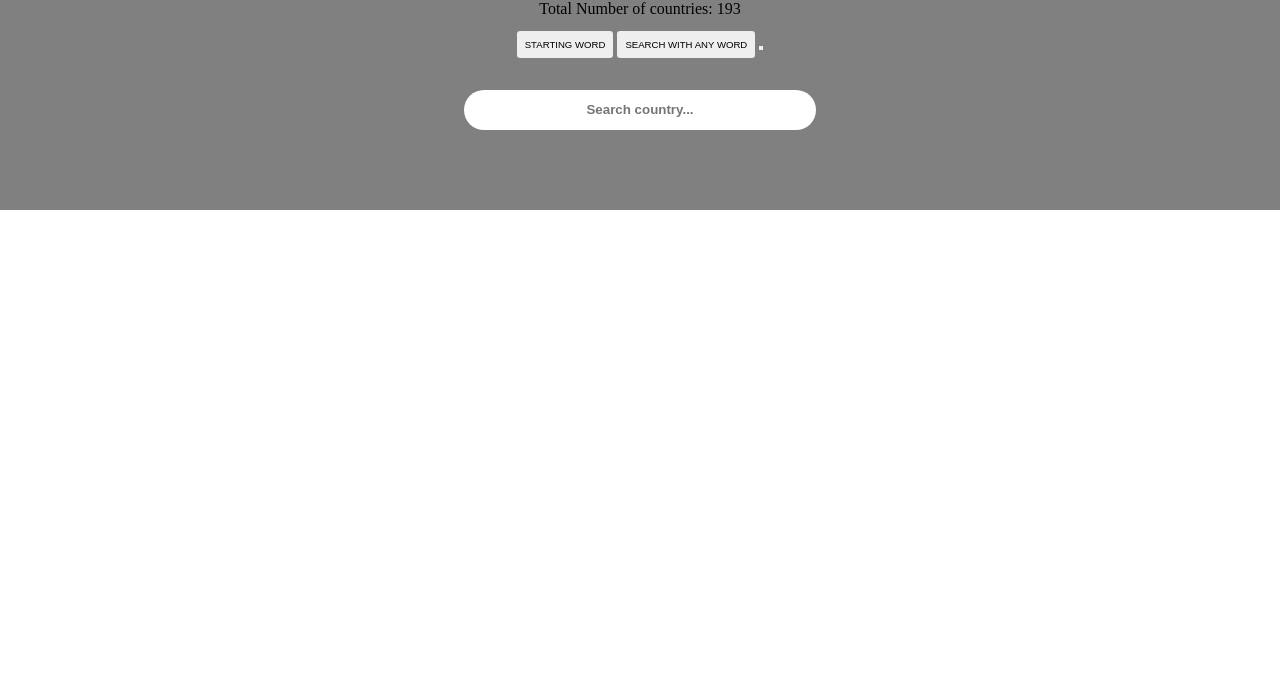
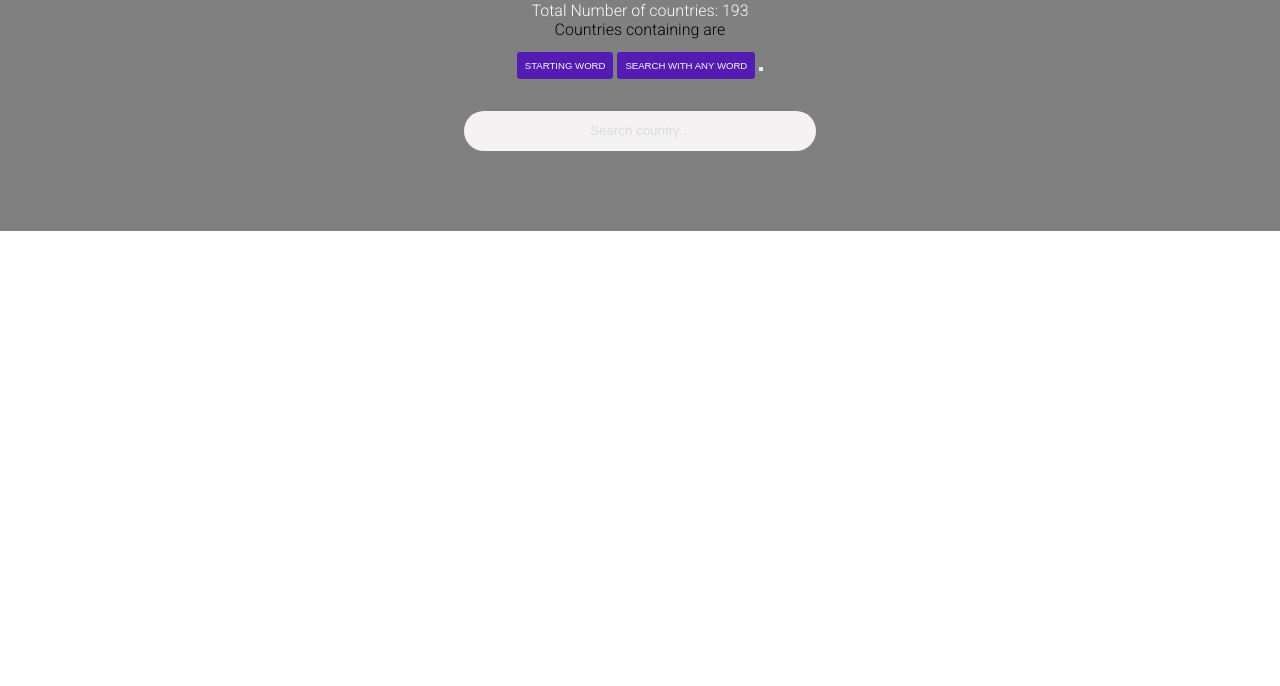
Before and after one commit to Mimi-codes/asabeneh_30_days_of_JavaScript, a website with bundled scripts: page day_26/index.html in a window 1280 px wide. Shown: the part 114-800 px from the top of the page. Built offline with nearby package versions, Linux system fonts and the light colour scheme.

Commit message:
added the filtered countries

```diff
--- a/day_26/js/main.js
+++ b/day_26/js/main.js
@@ -33,23 +33,143 @@ total_countries.textContent = `Total Number of countries: ${countries.length}`
 
 const countries_start = document.querySelector('.countries_start')
 
-countries_start.textContent = ``
+countries_start.textContent = `Countries containing are `
 
-let ca = []
-for (let i = 0; i < countries.length; i++) {
-    if(countries[i].includes('a')) {
-       ca.push(countries[i])
+const start_btn = document.querySelector('.start_btn')
+start_btn.addEventListener('click', (e) => {
+
+    // console.log(ca)
+})
+
+let startA = countries.filter((byLetter)=>
+    (byLetter).startsWith('A'))
+    console.log(startA)
+
+    let startB = countries.filter((byLetter)=>
+    (byLetter).startsWith('B'))
+    console.log(startB)
+
+
+    let startC = countries.filter((byLetter)=>
+    (byLetter).startsWith('C'))
+    console.log(startC)
+
+    let startD = countries.filter((byLetter)=>
+    (byLetter).startsWith('D'))
+    console.log(startD)
+
+    let startE = countries.filter((byLetter)=>
+    (byLetter).startsWith('E'))
+    console.log(startE)
+
+    let startF = countries.filter((byLetter)=>
+    (byLetter).startsWith('F'))
+    console.log(startF)
+
+    let startG = countries.filter((byLetter)=>
+    (byLetter).startsWith('G'))
+    console.log(startG)
+
+    let startH = countries.filter((byLetter)=>
+    (byLetter).startsWith('H'))
+    console.log(startH)
+
+    let startI = countries.filter((byLetter)=>
+    (byLetter).startsWith('I'))
+    console.log(startI)
+
+    let startJ = countries.filter((byLetter)=>
+    (byLetter).startsWith('J'))
+    console.log(startJ)
+
+    let startK = countries.filter((byLetter)=>
+    (byLetter).startsWith('K'))
+    console.log(startK)
+
+    let startL = countries.filter((byLetter)=>
+    (byLetter).startsWith('L'))
+    console.log(startL)
+
+    let startM = countries.filter((byLetter)=>
+    (byLetter).startsWith('M'))
+    console.log(startM)
+
+    let startN = countries.filter((byLetter)=>
+    (byLetter).startsWith('N'))
+    console.log(startN)
+
+    let startO = countries.filter((byLetter)=>
+    (byLetter).startsWith('O'))
+    console.log(startO)
+
+    let startP = countries.filter((byLetter)=>
+    (byLetter).startsWith('P'))
+    console.log(startP)
+
+    let startQ = countries.filter((byLetter)=>
+    (byLetter).startsWith('Q'))
+    console.log(startQ)
+
+    let startR = countries.filter((byLetter)=>
+    (byLetter).startsWith('R'))
+    console.log(startR)
+
+    let startS = countries.filter((byLetter)=>
+    (byLetter).startsWith('S'))
+    console.log(startS)
+
+    let startT = countries.filter((byLetter)=>
+    (byLetter).startsWith('T'))
+    console.log(startT)
+
+    let startU = countries.filter((byLetter)=>
+    (byLetter).startsWith('U'))
+    console.log(startU)
+
+    let startV = countries.filter((byLetter)=>
+    (byLetter).startsWith('V'))
+    console.log(startV)
+
+    let startW = countries.filter((byLetter)=>
+    (byLetter).startsWith('W'))
+    console.log(startW)
+
+    let startX = countries.filter((byLetter)=>
+    (byLetter).startsWith('X'))
+    console.log(startX)
+
+    let startY = countries.filter((byLetter)=>
+    (byLetter).startsWith('Y'))
+    console.log(startY)
+
+    let startZ = countries.filter((byLetter)=>
+    (byLetter).startsWith('Z'))
+    console.log(startZ)
+
+const input = document.querySelector('.text_btn')
+const outputA =  document.createElement('div')
+const outputB =  document.createElement('div')
+document.body.append(outputA, outputB)
+
+input.addEventListener('input', (e) => {
+    let type = e.data
+    if(type === 'A') {
+    countries_start.textContent = `Countries containing a are ${startA.length}`
+outputB.textContent = ''
+    outputA.append(startA)
     }
-}
-console.log(ca.length)
+    else if(type === 'B') {
+        countries_start.textContent = `Countries containing b are ${startB.length}`
 
-const input = document.querySelector('.text_btn').value
-// input.addEventListener('focus', (e) => {
-    // console.log(e.type)
-// })
-const start_btn = document.querySelector('.start_btn').value
-// start_btn.addEventListener('click', (e) => {
+    outputA.textContent = ''
+    outputB.append(startB)
+        }
+})
 
-// })
 
-console.log(countries.includes('a'))
+/*
+ let type = e.data
+ if(type === 'A') {
+countries_start.textContent = `Countries containing a are ${startA.length}`
+ }
+*/
--- a/day_26/style.css
+++ b/day_26/style.css
@@ -1,3 +1,4 @@
+@import url('https://fonts.googleapis.com/css2?family=Montserrat:wght@200&family=Noto+Sans:wght@200&family=Roboto:wght@300&display=swap');
 * {
     margin: 0;
     padding: 0;
@@ -5,7 +6,7 @@
 }
 
 body {
-    font-family: 'Montserrat, sans-serif';
+    font-family: 'Roboto', sans-serif;
 }
 
 .hero_section {
@@ -19,10 +20,12 @@ h4 {
     padding-top: 4rem;
     font-size: 2rem;
     letter-spacing: 10px;
+    color: #faf9f9;
 }
 
 .total_countries {
 padding-top: 0.8rem;
+color: #faf9f9;
 }
 
 .buttons {
@@ -36,6 +39,8 @@ padding-top: 0.8rem;
     border-radius: 0.2rem;
     text-transform: uppercase;
     border: none;
+    background: #541cb3;
+    color: #faf9f9;
 }
 
 .text_btn {
@@ -46,7 +51,20 @@ padding-top: 0.8rem;
     margin-top: 1rem;
 }
 
+input {
+    background: #f5f2f3;
+}
+
 input::placeholder {
     text-align: center;
-    font-weight: 600;
+    font-weight: 400;
+    color: #d9dbde;
 }
+
+/*
+btn-1 #541cb3
+btn-2 #895be6
+num #86b75a
+placeholder #d9dbde
+body #ffffe3
+*/
```
Also changed, not shown: day_26/index.html (line endings or trailing spaces).
